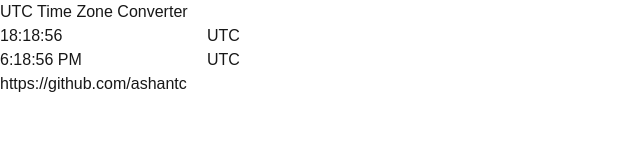
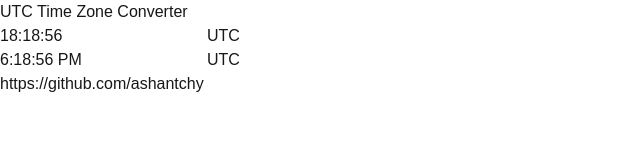
Before and after one commit to ashantchy/utc-time-converter, a Next.js app: page / in a window 1280 px wide. Shown: the top 165 px of the page, without its empty margins (0-640 px from the left). Built offline with nearby package versions, Linux system fonts and the light colour scheme.

Commit message:
Update GitHub link in Footer

```diff
--- a/src/components/Footer.tsx
+++ b/src/components/Footer.tsx
@@ -3,7 +3,7 @@ import React from 'react'
 const Footer = () => {
   return (
     <div className='absolute bottom-3 mx-auto text-center text-blue-500 left-1/2 -translate-x-1/2'>
-        <a href='https://github.com/ashantc' target='_blank'>https://github.com/ashantc</a>
+        <a href='https://github.com/ashantchy' target='_blank'>https://github.com/ashantchy</a>
     </div>
   )
 }
```
